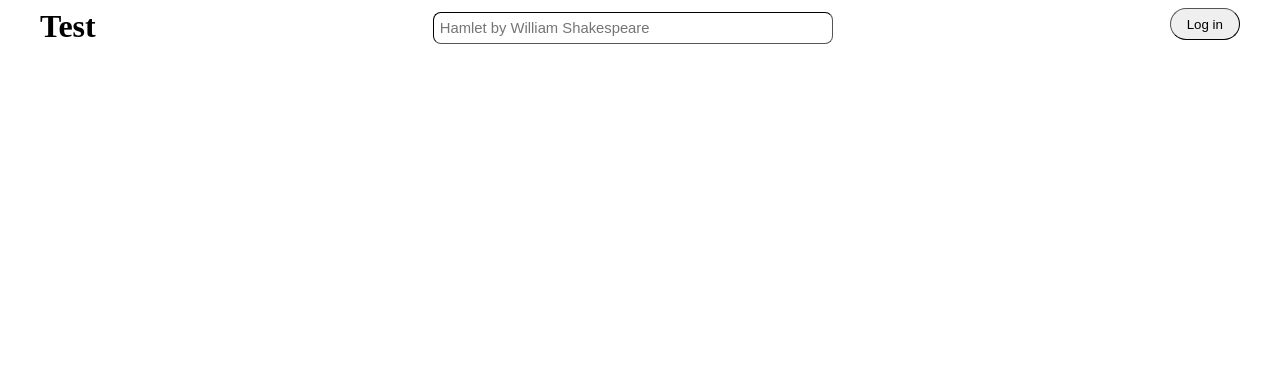
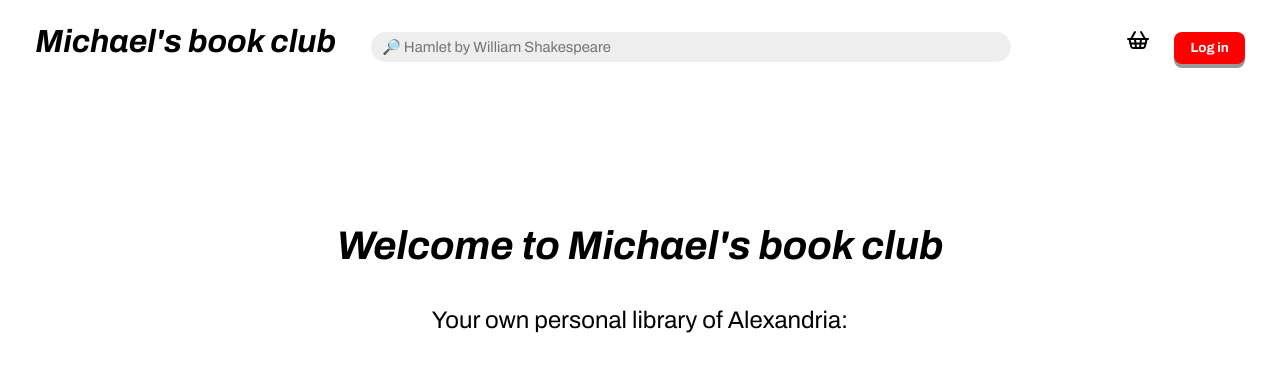
Before and after one commit to MagnusHLund/H2_Book_store, a React (Vite) app in the folder Web_client/: page / in a window 1280 px wide. Shown: the top 372 px of the page. Built offline with nearby package versions, Linux system fonts and the light colour scheme.

Commit message:
push for home pc

```diff
--- a/Web_client/package.json
+++ b/Web_client/package.json
@@ -15,6 +15,7 @@
     "classnames": "^2.5.1",
     "react": "^18.2.0",
     "react-dom": "^18.2.0",
+    "react-icons": "^5.1.0",
     "react-redux": "^9.1.1",
     "react-router-dom": "^6.22.3",
     "redux": "^5.0.1",
--- a/Web_client/src/App.tsx
+++ b/Web_client/src/App.tsx
@@ -1,9 +1,19 @@
 import './scss/App.scss'
-import Header from './components/Header'
+import { Route, useLocation, Routes } from "react-router-dom";
+import Home from './Sections/Home'
 
 function App() {
+  const location = useLocation();
+
+  let navlinks = [
+    { name: "Home" , path: "/" },
+    { name: "Login" , path: "/login" },
+  ];
+
   return <>
-    <Header/>
+    <Routes location={location} key={location.pathname}>
+      <Route path="/" element={<Home/>} />
+    </Routes>
   </>
 }
 
--- /dev/null
+++ b/Web_client/src/Sections/Home.tsx
@@ -0,0 +1,11 @@
+import Header from '../components/Header'
+import WelcomeAndMotto from '../components/WelcomeAndMotto'
+
+function Home() {
+    return <>
+        <Header/>
+        <WelcomeAndMotto/>
+    </>
+}
+
+export default Home
--- a/Web_client/src/components/Button.tsx
+++ b/Web_client/src/components/Button.tsx
@@ -2,12 +2,12 @@ import '../scss/Button.scss'
 import React from 'react'
 
 interface IButton {
-    placeholder: string
+    placeholder?: string
 }
 
 const Button: React.FC<IButton> = ({ placeholder }) => {
     return (
-        <button className='button'> { placeholder } </button>
+        <button className="button"> { placeholder } </button>
     )
 }
 
--- a/Web_client/src/components/Header.tsx
+++ b/Web_client/src/components/Header.tsx
@@ -1,14 +1,20 @@
 import '../scss/Header.scss'
 import SearchBox from './SearchBox'
+import { LuShoppingBasket } from "react-icons/lu"
+import { IconContext } from "react-icons"
 import Button from './Button'
 
 function Header() {
-
-    return(
+    return (
         <div className="header">
-            <h1 className="header__logo"> Test </h1>
-            <SearchBox placeholder=' Hamlet by William Shakespeare '/>
-            <Button placeholder='Log in'/>
+            <h1 className="header__logo"> Michael's book club </h1>
+            <SearchBox placeholder=' 🔎 Hamlet by William Shakespeare '/>
+            <div className='header__loginAndButton'>
+                <IconContext.Provider value={{ size:'3vh'}}>
+                    <LuShoppingBasket className='header__buttonContainer__icon'/>
+                </IconContext.Provider>
+                <Button placeholder='Log in'/>
+            </div>
         </div>
     )
 }
--- a/Web_client/src/components/SearchBox.tsx
+++ b/Web_client/src/components/SearchBox.tsx
@@ -1,7 +1,7 @@
 import '../scss/SearchBox.scss'
 
 interface ISearchBox {
-    placeholder: string
+    placeholder?: string
 }
 
 const SearchBox: React.FC<ISearchBox> = ({ placeholder }) => {
--- /dev/null
+++ b/Web_client/src/components/WelcomeAndMotto.tsx
@@ -0,0 +1,12 @@
+import '../scss/WelcomeAndMotto.scss'
+
+function WelcomeAndMotto() {
+    return (
+        <div className='welcomeAndMotto'>
+            <h1 className='welcomeAndMotto__welcome'> Welcome to Michael's book club </h1>
+            <h2 className='welcomeAndMotto__motto'> Your own personal library of Alexandria: </h2>
+        </div>
+    )
+}
+
+export default WelcomeAndMotto
--- a/Web_client/src/scss/App.scss
+++ b/Web_client/src/scss/App.scss
@@ -1,3 +1,6 @@
+@import url('https://fonts.googleapis.com/css2?family=Archivo:ital,wght@0,100..900;1,100..900&display=swap');
+
 * {
     margin: 0;
+    font-family: "Archivo";
 }
--- a/Web_client/src/scss/Button.scss
+++ b/Web_client/src/scss/Button.scss
@@ -1,7 +1,10 @@
 .button {
-    border-radius: 2vh;
-    border-color: black;
-    border-width: 0.2vh;
+    border-radius: 1vh;
+    border: none;
+    background-color: red;
+    color: white;
+    font-weight: bold;
+    box-shadow: 0 4px #999;
 
     padding-left: 2vh;
     padding-right: 2vh;
@@ -9,6 +12,11 @@
     padding-bottom: 0.5vh;
 
     height: 4vh;
-    margin-right: 5vh;
 
+    &:hover:focus:active {
+        background-color: gray;
+        color: black;
+        box-shadow: 0 4px #666;
+        transform: translateY(4px);
+    }
 }
--- a/Web_client/src/scss/Header.scss
+++ b/Web_client/src/scss/Header.scss
@@ -3,15 +3,23 @@
     height: 5vh;
 
     display: flex;
-    justify-content: space-between;
-    align-content: space-between;
-
-    margin-top: 1vh;
+    justify-content: space-evenly;
+    align-content: space-evenly;
+    align-items: baseline;
+    margin-top: 3vh;
 
     &__logo {
         height: 5vh;
-        justify-self: center;
-        align-self: center;
-        margin-left: 5vh;
+        justify-self: left;
+        align-self: left;
+        font-style: italic;
+    }
+
+    &__buttonContainer {
+        display: flex;
+        align-items: baseline;
+        &__icon {
+            margin-right: 3vh;
+        }
     }
 }
--- a/Web_client/src/scss/SearchBox.scss
+++ b/Web_client/src/scss/SearchBox.scss
@@ -3,14 +3,23 @@
     justify-content: center;
     align-items: center;
 
-    width: 50vh;
+    width: 90vh;
 
     &__search {
-        border-width: 0.2vh;
-        border-color: black;
-        border-radius: 1vh;
+        border-radius: 2vh;
+        border: none;
+        background-color: #EEEEEE;
         font-size: 1.85vh;
-        width: 60vh;
+
+        padding-inline: 1vh;
+        width: 90vh;
+        margin-right: 10vh;
         height: 3.5vh;
+
+        &:focus {
+          border-width: 0.3vh;
+          border-color: black;
+          background-color: white;
+        }
       }
 }
--- /dev/null
+++ b/Web_client/src/scss/WelcomeAndMotto.scss
@@ -0,0 +1,17 @@
+.welcomeAndMotto {
+    margin-top: 20vh;
+    width: 100%;
+    display: flex;
+    flex-direction: column;
+    justify-items: center;
+    align-items: center;
+
+    &__welcome {
+        font-style: italic;
+        font-size: 250%;
+    }
+    &__motto {
+        margin-top: 5vh;
+        font-weight: normal;
+    }
+}
```
Also changed, not shown: 1 other file (tests, documents, lock files or other folders).
